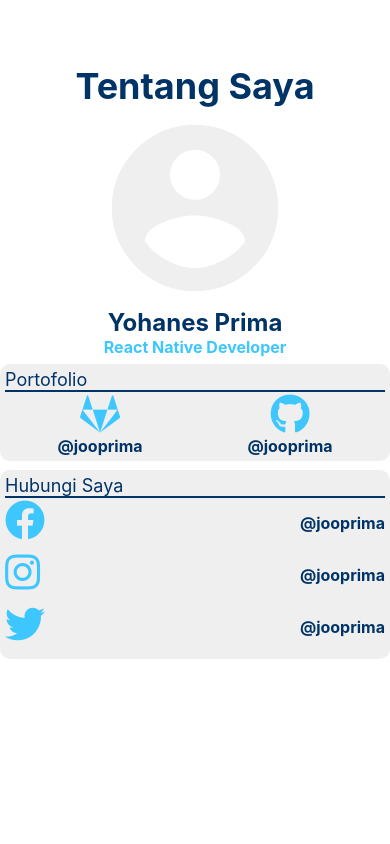
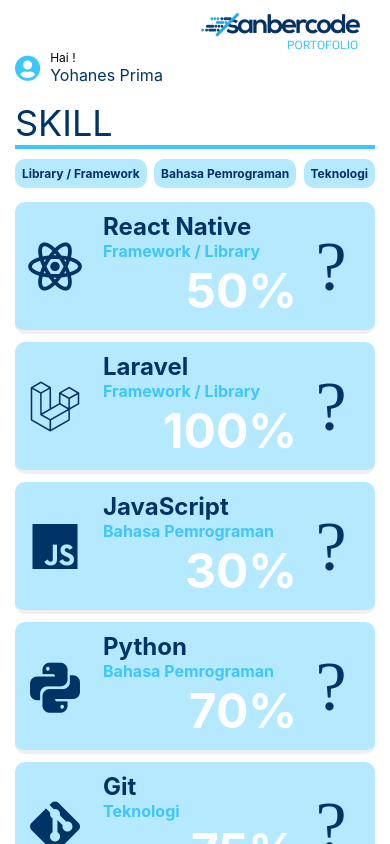
Before and after one commit to jooprima/IMRN0920, a React Native app in the folder SanberApp/: screen /Login in a window 390 px wide. Built offline with nearby package versions, Linux system fonts and the light colour scheme.

Commit message:
update tugas14

```diff
--- a/SanberApp/App.js
+++ b/SanberApp/App.js
@@ -16,9 +16,9 @@
   return (
     // <LoginScreen />
     // <RegisterScreen />
-    <AboutScreen />
+    // <AboutScreen />
     // <ToDoApps />
-    // <SkillScreen />
+    <SkillScreen />
     // <Quiz3 />
     // <Login/>
 
--- a/SanberApp/Tugas/Tugas14/SkillScreen.js
+++ b/SanberApp/Tugas/Tugas14/SkillScreen.js
@@ -1,140 +1,190 @@
 import React from "react";
-import {
-  StyleSheet,
-  Text,
-  View,
-  ScrollView,
-  Image,
-  TouchableOpacity,
-  FlatList,
-} from "react-native";
-import Icon from "react-native-vector-icons/MaterialIcons";
-import SkillItem from "../Tugas14/components/SkillItem";
 import data from "./skillData.json";
+import IonIcon from "react-native-vector-icons/Ionicons";
+import FontAwesome5 from "react-native-vector-icons/FontAwesome5";
+import { FlatList, Image, Platform, StyleSheet, Text, View } from "react-native";
+import Icon from "react-native-vector-icons/MaterialCommunityIcons";
+import Constants from 'expo-constants';
 
-export default function SkillScreen() {
+function Item({ isi }) {
   return (
-    <ScrollView>
-      <View style={styles.container}>
-        <View style={styles.navBar}>
-          <Image
-            source={require("../Tugas13/Image/logo.png")}
-            size={5}
-            style={{ width: 187, height: 51 }}
-          />
+    <View style={styles.itemListView}>
+      <View style={styles.item1View}>
+        <Icon
+          name={isi.iconName}
+          size={60}
+          color="#003366"
+          style={styles.icon}
+        />
+      </View>
+
+      <View style={styles.item2View}>
+        <Text style={styles.itemSkillText}>{isi.skillName}</Text>
+        <Text style={styles.itemCatText}>{isi.categoryName}</Text>
+        <Text style={styles.itemPersenText}>{isi.percentageProgress}</Text>
+      </View>
+
+      <View style={styles.item3View}>
+        <IonIcon
+          name="ios-arrow-forward"
+          size={70}
+          color="#003366"
+          style={styles.icon}
+        />
+      </View>
+    </View>
+  );
+}
+
+export default function App() {
+  return (
+    <View style={styles.container}>
+      <View style={styles.logoView}>
+        <Image
+          style={styles.logo}
+          source={require("../Tugas13/Image/logo.png")}
+        />
+      </View>
+
+      <View style={styles.userView}>
+        <View style={styles.iconUserView}>
+          <FontAwesome5 name={"user-circle"} size={26} solid color="#3ec6ff" />
         </View>
-        <View style={styles.descContainer}>
-          <Image
-            source={require("../Tugas13/Image/pas3x4.jpeg")}
-            size={1}
-            style={{ width: 43, height: 45, borderRadius: 10 }}
-          />
-          <View style={styles.Desc}>
-            <Text numberOfLines={2} style={styles.Titletxt}>
-              Hai,
-            </Text>
-            <Text style={styles.nametxt}>Yohanes Prima</Text>
-          </View>
-        </View>
-        <View style={styles.box}>
-          <Text style={styles.intitle}>SKILL</Text>
-          <View style={styles.skillList}>
-            <TouchableOpacity style={styles.btn}>
-              <Text style={styles.btntxt}>Library / Framework</Text>
-            </TouchableOpacity>
-            <TouchableOpacity style={styles.btn}>
-              <Text style={styles.btntxt}>Bahasa Pemrograman</Text>
-            </TouchableOpacity>
-            <TouchableOpacity style={styles.btn}>
-              <Text style={styles.btntxt}>Teknologi</Text>
-            </TouchableOpacity>
-          </View>
-        </View>
-        <View style={styles.body}>
-          <FlatList
-            data={data.items}
-            renderItem={(skill) => <SkillItem skill={skill.item} />}
-            keyExtractor={(item) => item.id}
-            ItemSeparatorComponent={() => (
-              <View style={{ height: 10, backgroundColor: "#E5E5E5" }} />
-            )}
-          />
+
+        <View style={styles.userDetView}>
+          <Text style={styles.userHaiText}>Hai !</Text>
+          <Text style={styles.userNameText}>Yohanes Prima</Text>
         </View>
       </View>
-    </ScrollView>
+
+      <Text style={styles.judul}>SKILL</Text>
+
+      <View style={styles.categoryView}>
+        <View style={styles.catDetView}>
+          <Text style={styles.catText}>Library / Framework</Text>
+        </View>
+
+        <View style={styles.catDetView}>
+          <Text style={styles.catText}>Bahasa Pemrograman</Text>
+        </View>
+
+        <View style={styles.catDetView}>
+          <Text style={styles.catText}>Teknologi</Text>
+        </View>
+      </View>
+
+      <FlatList
+        data={data.items}
+        renderItem={({ item }) => <Item isi={item} />}
+        keyExtractor={(item, index) => item.id.toString()}
+      />
+    </View>
   );
 }
 
 const styles = StyleSheet.create({
   container: {
+    backgroundColor: "#fff",
+    marginTop: Constants.statusBarHeight,
     flex: 1,
+    paddingHorizontal: 15,
   },
-  navBar: {
-    height: 55,
-    backgroundColor: "white",
-    elevation: 3,
-    paddingTop: 20,
-    paddingHorizontal: 70,
+  logoView: {
+    flexDirection: "row-reverse",
+  },
+  logo: {
+    width: 189,
+    height: 50,
+  },
+  userView: {
     flexDirection: "row",
+  },
+  iconUserView: {
+    justifyContent: "center",
     alignItems: "center",
+  },
+  userDetView: {
+    marginHorizontal: 10,
+  },
+  userHaiText: {
+    fontSize: 12,
+  },
+  userNameText: {
+    fontSize: 16,
+    color: "#003366",
+  },
+  judul: {
+    fontSize: 36,
+    marginTop: 16,
+    color: "#003366",
+  },
+  categoryView: {
+    borderTopWidth: 4,
+    borderTopColor: "#3ec6ff",
+    flexDirection: "row",
     justifyContent: "space-between",
   },
-  navItem: {
-    marginLeft: 25,
+  catDetView: {
+    backgroundColor: "#b4e9ff",
+    marginVertical: 10,
+    padding: 7,
+    borderRadius: 10,
   },
-  body: {
-    flex: 1,
-    padding: 5,
-    backgroundColor: "#B4E9FF",
-    borderRadius: 20,
-  },
-  descContainer: {
-    flexDirection: "row",
-    paddingTop: 5,
-    marginTop: 10,
-  },
-  Titletxt: {
+  catText: {
     fontSize: 12,
-    color: "#000000",
-  },
-  Desc: {
-    paddingHorizontal: 1,
-  },
-  nametxt: {
-    fontSize: 16,
-    paddingTop: 4,
-    color: "#003366",
-  },
-  box: {
-    borderColor: "#B4E9FF",
-    borderRadius: 3,
-    borderBottomColor: "#000",
-    padding: 5,
-    backgroundColor: "#efefef",
-    marginBottom: 9,
-  },
-  intitle: {
-    fontSize: 36,
-    color: "#003366",
-  },
-  skillList: {
-    marginTop: 5,
-    flexDirection: "row",
-  },
-  btn: {
-    alignItems: "center",
-    backgroundColor: "#B4E9FF",
-    padding: 10,
-    borderRadius: 16,
-    marginHorizontal: 1,
-    marginBottom: 1,
-    marginTop: 1,
-    width: 140,
-  },
-  btntxt: {
+    fontWeight: "bold",
     color: "#003366",
     textAlign: "center",
-    fontSize: 12,
+  },
+  itemListView: {
+    backgroundColor: "#b4e9ff",
+    marginVertical: 4,
+    flexDirection: "row",
+    alignContent: "stretch",
+    padding: 10,
+    borderRadius: 10,
+    ...Platform.select({
+      ios:{
+        borderBottomWidth:4,
+        borderBottomColor:'#efefef',
+      },
+      android:{
+        elevation:6,
+      },
+      default:{
+        borderBottomWidth:4,
+        borderBottomColor:'#efefef',
+      }
+    })
+  },
+  item1View: {
+    flex: 1,
+    justifyContent: "center",
+  },
+  item2View: {
+    flex: 3,
+  },
+  item3View: {
+    flex: 1,
+    justifyContent: "center",
+    alignItems: "center",
+  },
+  itemSkillText: {
+    fontSize: 24,
     fontWeight: "bold",
+    color: "#003366",
+    marginLeft:10,
+  },
+  itemCatText: {
+    fontSize: 16,
+    fontWeight: "bold",
+    color: "#3ec6ff",
+    marginLeft:10,
+  },
+  itemPersenText: {
+    fontSize: 48,
+    fontWeight: "bold",
+    color: "white",
+    textAlign: "right",
   },
 });
--- a/SanberApp/package.json
+++ b/SanberApp/package.json
@@ -10,12 +10,14 @@
   "dependencies": {
     "@fortawesome/fontawesome-free": "^5.15.1",
     "expo": "~39.0.2",
+    "expo-constants": "^9.2.0",
     "expo-status-bar": "~1.0.2",
     "native-base": "^2.13.14",
     "react": "16.13.1",
     "react-dom": "16.13.1",
     "react-native": "https://github.com/expo/react-native/archive/sdk-39.0.3.tar.gz",
     "react-native-responsive-screen": "^1.4.1",
+    "react-native-vector-icons": "^7.1.0",
     "react-native-web": "~0.13.12"
   },
   "devDependencies": {
```
Also changed, not shown: SanberApp/Tugas/Tugas14/log.js (added, +175 -0 lines), 2 other files (tests, documents, lock files or other folders).
